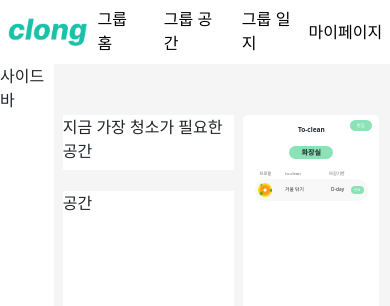
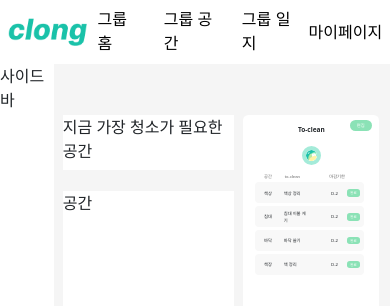
Before and after one commit to Co-sol/clong_front, a React (Vite) app: page /groupSpace in a window 390 px wide. Shown: the top 306 px of the page. Built offline with nearby package versions, Linux system fonts and the light colour scheme; a web font is replaced by a local one.

Commit message:
PList.css 반응형 적용중

```diff
--- a/src/components/CheckList/PList.css
+++ b/src/components/CheckList/PList.css
@@ -1,64 +1,64 @@
 .PList {
-    width: 34.86vw; /* 기존 고정 → 화면에 맞춤 */
-    height: 56.75vw; /* 89.1vh */
+    width: min(503px, 34.86vw); /* 기존 고정 → 화면에 맞춤 */
+    height: min(865px, 59.9vw); /* 89.1vh */
     background-color: white;
     border-radius: 1.39vw; /* 20px */
-    margin-top: 6.7vh;
+    margin-top: 6vh;
     margin-bottom: 6.6vh;
     position: relative;
 }
 
 .PList h3 {
-    font-size: 1.67vw; /* 24px */
+    font-size: min(24px, 1.67vw); /* 24px */
     text-align: center;
-    padding-top: 3vw;
-    padding-bottom: 1.73vw;
+    padding-top: min(43px, 3vw); /* 반응형 간격 */
+    padding-bottom: min(2vw, 28.8px);
     margin-bottom: 0;
     font-weight: bold;
 }
 
 .PList .Button_edit {
     position: absolute;
-    right: 2vw;
-    top: 1.4vw;
-    width: 5.5vw; /* 80px */
-    height: 2.8vw;
-    border-radius: 1vw;
-    font-size: 1.1vw;
+    right: min(28.9px, 2vw);
+    top: min(20.23px, 1.4vw);
+    width: min(79.46px, 5.5vw);
+    height: min(40.45px, 2.8vw);
+    border-radius: 15px;
+    font-size: min(16px, 1.1vw);
     color: white;
     cursor: pointer;
 }
 
 .PList .Button_add2 {
-    font-size: 2.8vw; /* 반응형 텍스트 */
+    font-size: min(40.3px, 2.8vw); /* 반응형 텍스트 */
+    width: min(417.312px, 28.9vw);
+    height: min(73.9px, 5.1vw);
+    border-radius: 15px;
+    background-color: rgb(217, 217, 217);
+    margin-left: min(3.1vw, 44.64px);
+    padding-left: min(12px, 0.83vw);
+    padding-bottom: min(0.8vw, 13px);
+    margin-bottom: min(9.1px, 0.63vw);
     color: white;
-
-    width: 28.8vw; /* 26.3rem → 반응형 */
-    height: 5.3vw;
-    border-radius: 1vw;
-    background-color: rgb(217, 217, 217);
-    margin-left: 3vw;
-    padding-left: 0.83vw;
-    margin-bottom: 0.63vw;
 }
 
 .PList .profile {
     text-align: center;
-    margin-bottom: 2.08vw;
+    margin-bottom: min(2.08vw, 29.95px);
 }
 
 .PList .profile > img {
-    width: 4.4rem;
-    height: 4.4rem;
+    width: min(4.89vw, 4.4rem);
+    height: min(4.89vw, 4.4rem);
     border-radius: 50%;
     border: 0.3rem solid rgb(164, 235, 217);
 }
 
 .PList .title {
     display: flex;
-    margin-left: 0.3vw;
-    margin-bottom: 0.4vw;
-    font-size: 1.1vw;
+    margin-left: min(0.3vw, 4.32px);
+    margin-bottom: min(0.4vw, 5.76px);
+    font-size: min(1.1vw, 15.84px);
     color: rgb(103, 103, 103);
 
     font-style: normal;
@@ -67,31 +67,33 @@
 }
 
 .PList .place_text {
-    margin-left: 5vw; /*3.6vw; */
+    margin-left: min(5vw, 72px); /*3.6vw; */
 }
 
 .PList .toclean_text {
-    margin-left: 3.3vw;
+    margin-left: min(3.3vw, 47.52px);
 }
 
 .PList .deadLine_text {
-    margin-left: 7.5vw;
+    margin-left: min(7.5vw, 108px);
 }
 
 .PList .scrollBar {
-    height: 35vw; /* 43.8vh, 일부러 마지막 ListItem 살짝 안보이게 함, 사용자에게 아래 커서 내릴 수 있음 보여주려고 */
-    width: 33vw;
+    height: min(528.1px, 36.6vw);
+    width: min(475px, 33vw);
     overflow-y: auto;
 }
 
 .scrollBar::-webkit-scrollbar {
-    width: 0.5vw;
+    width: min(7px, 0.5vw);
 }
+
 .scrollBar::-webkit-scrollbar-thumb {
-    background: rgb(68, 168, 113);
-    border-radius: 0.7vw;
+    background: #c1c1c1;
+    border-radius: 20px;
 }
+
 .scrollBar::-webkit-scrollbar-track {
-    background: rgb(217, 217, 217);
-    border-radius: 1vw;
+    background: #f5f5f5;
+    border-radius: 20px;
 }
--- a/src/pages/GroupSpacePage.jsx
+++ b/src/pages/GroupSpacePage.jsx
@@ -185,7 +185,7 @@ function GroupSpacePage() {
                             </div>
                             <div className="space">공간</div>
                         </div>
-                        <GList />
+                        <PList />
                     </div>
                 </toCleanStateContext.Provider>
             </toCleanDispatchContext.Provider>
```
